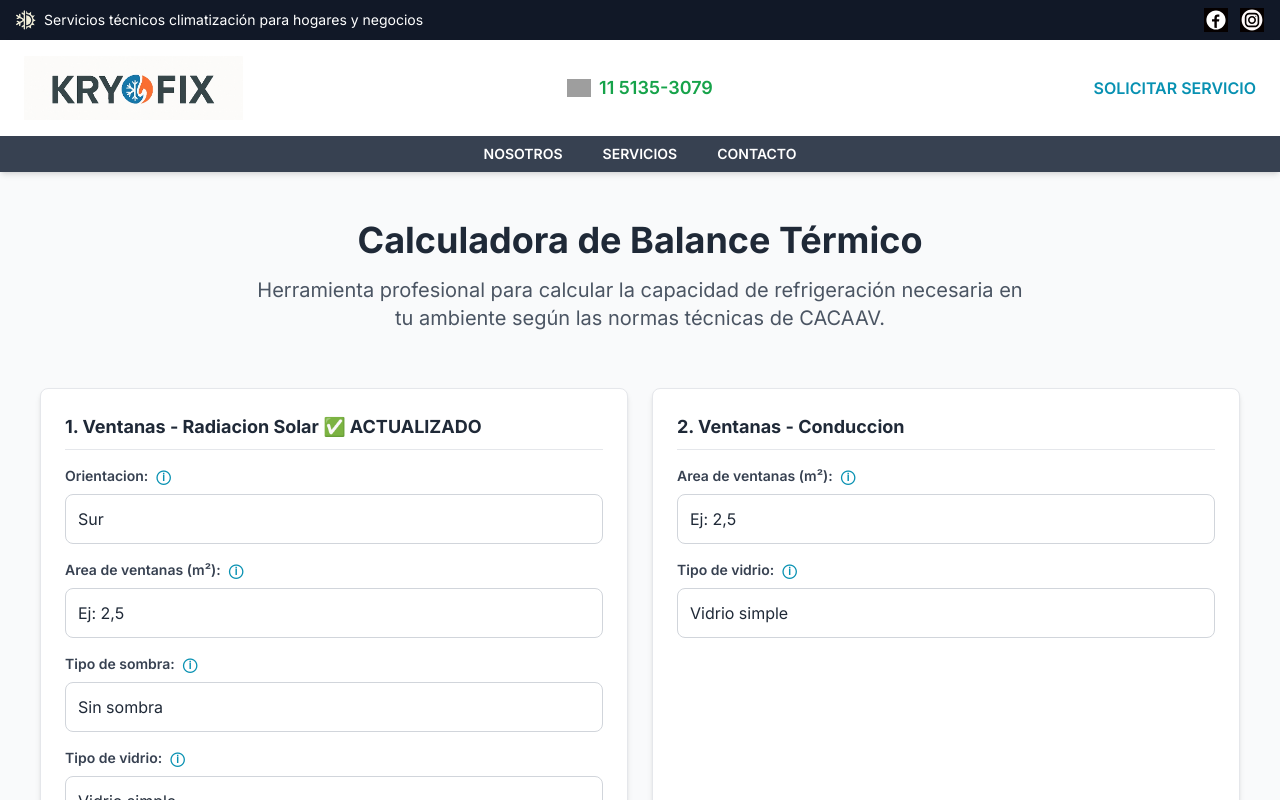
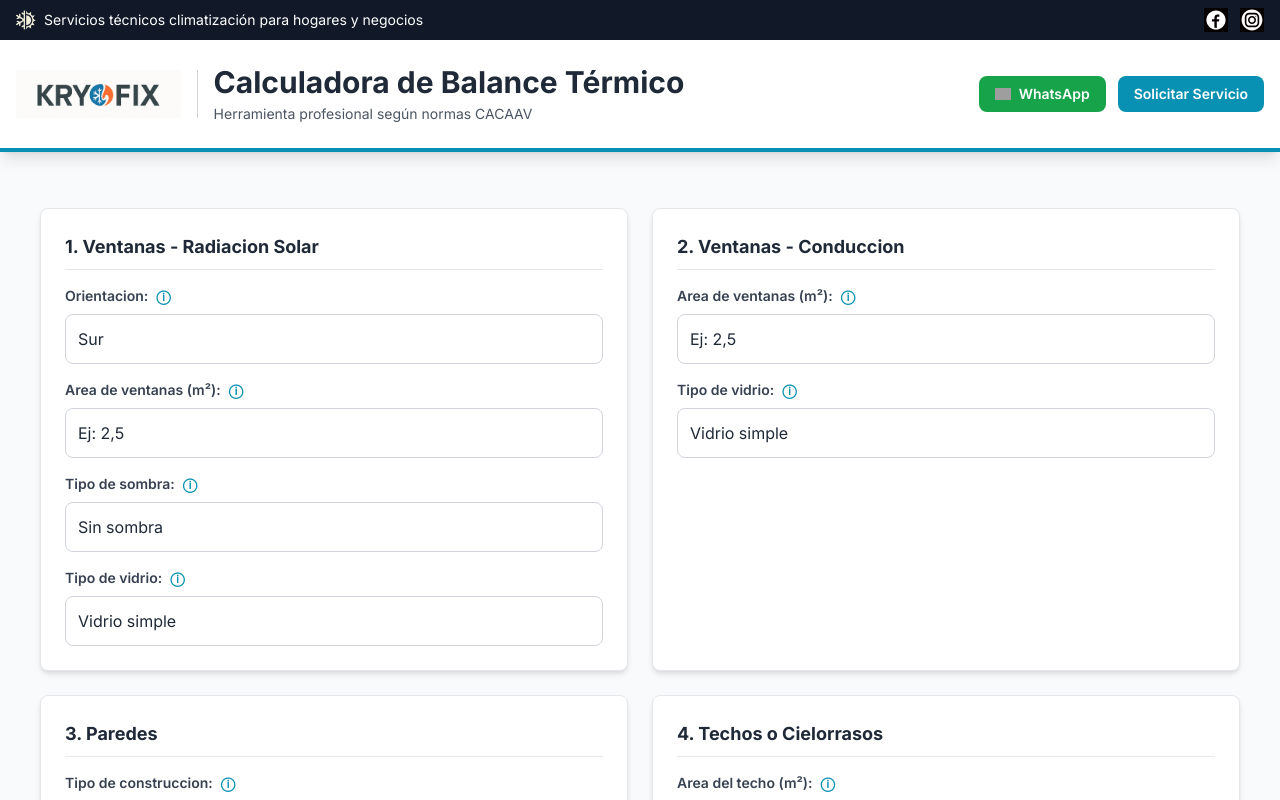
Before and after one commit to mocratus/Kryofix-Website, a Next.js app: page /calculadora in a window 1280 px wide. Shown: the top 800 px of the page. Built offline with nearby package versions, Linux system fonts and the light colour scheme; no server answers; grey boxes are pictures that could not be loaded.

Commit message:
feat: header limpio para calculadora sin barra navegacion + revert test

```diff
--- a/src/app/calculadora/page.tsx
+++ b/src/app/calculadora/page.tsx
@@ -1,23 +1,99 @@
 import CalculadoraClient from '@/components/CalculadoraClient';
-import Header from '@/components/Header';
 import Footer from '@/components/Footer';
+import Link from 'next/link';
+import Image from 'next/image';
 
 export default function CalculadoraPage() {
   return (
     <div className="min-h-screen bg-gray-50">
-      <Header hideCalculatorLink={true} />
-      <div className="py-12">
+      {/* Header simplificado para calculadora */}
+      <header className="bg-white shadow-lg border-b-4 border-cyan-600">
+        {/* Franja superior */}
+        <div className="bg-gray-900 text-white text-sm py-2 px-4 flex justify-between items-center">
+          <div className="flex items-center gap-2">
+            <span>
+              <Image src="/hvac.png" alt="HVAC" width={20} height={20} className="h-5 w-auto object-contain" />
+            </span>
+            <span>Servicios técnicos climatización para hogares y negocios</span>
+          </div>
+          <div className="flex gap-3">
+            <Link href="https://www.facebook.com/share/1C5gX4skix/" target="_blank">
+              <Image
+                src="/icon-facebook.svg"
+                alt="Facebook"
+                width={24}
+                height={24}
+                className="h-6 w-6 object-contain hover:opacity-80 transition-opacity"
+              />
+            </Link>
+            <Link href="https://www.instagram.com/kryofix.ar" target="_blank">
+              <Image
+                src="/icon-instagram.svg"
+                alt="Instagram"
+                width={24}
+                height={24}
+                className="h-6 w-6 object-contain hover:opacity-80 transition-opacity"
+              />
+            </Link>
+          </div>
+        </div>
+
+        {/* Header principal simplificado */}
+        <div className="py-6 px-4">
+          <div className="max-w-7xl mx-auto flex flex-col md:flex-row items-center justify-between gap-4">
+            {/* Logo y título */}
+            <div className="flex items-center gap-4">
+              <Link href="/">
+                <Image
+                  src="/logo-kryofix.png"
+                  alt="Logo KryoFix"
+                  width={120}
+                  height={48}
+                  className="h-12 w-auto object-contain hover:opacity-80 transition-opacity"
+                />
+              </Link>
+              <div className="hidden md:block w-px h-12 bg-gray-300"></div>
+              <div className="text-center md:text-left">
+                <h1 className="text-2xl md:text-3xl font-bold text-gray-800">
+                  Calculadora de Balance Térmico
+                </h1>
+                <p className="text-sm text-gray-600 mt-1">
+                  Herramienta profesional según normas CACAAV
+                </p>
+              </div>
+            </div>
+
+            {/* Botones de acción */}
+            <div className="flex flex-col sm:flex-row gap-3">
+              <a
+                href="https://wa.me/5491151353079?text=¡Hola!%20Me%20interesa%20conocer%20más%20sobre%20los%20servicios%20de%20KryoFix.%20¿Podrían%20ayudarme?"
+                target="_blank"
+                rel="noopener noreferrer"
+                className="flex items-center gap-2 bg-green-600 text-white px-4 py-2 rounded-lg text-sm font-semibold hover:bg-green-700 transition-colors"
+              >
+                <Image
+                  src="https://img.icons8.com/ios-filled/16/ffffff/whatsapp.png"
+                  alt="WhatsApp"
+                  width={16}
+                  height={16}
+                  className="h-4 w-4 object-contain"
+                />
+                <span>WhatsApp</span>
+              </a>
+              <Link
+                href="/contacto"
+                className="bg-cyan-600 text-white px-4 py-2 rounded-lg text-sm font-semibold hover:bg-cyan-700 transition-colors text-center"
+              >
+                Solicitar Servicio
+              </Link>
+            </div>
+          </div>
+        </div>
+      </header>
+
+      {/* Contenido principal */}
+      <div className="py-8">
         <div className="container mx-auto px-4">
-          <div className="text-center mb-8">
-            <h1 className="text-4xl font-bold text-gray-800 mb-4">
-              Calculadora de Balance Térmico
-            </h1>
-            <p className="text-xl text-gray-600 max-w-3xl mx-auto">
-              Herramienta profesional para calcular la capacidad de refrigeración necesaria
-              en tu ambiente según las normas técnicas de CACAAV.
-            </p>
-          </div>
-
           <CalculadoraClient />
 
           <div className="mt-12 bg-blue-50 p-6 rounded-lg">
--- a/src/components/BalanceTermico.tsx
+++ b/src/components/BalanceTermico.tsx
@@ -316,7 +316,7 @@ const BalanceTermico = () => {
         {/* Sección 1: Ventanas - Radiación Solar */}
         <div className="bg-white p-4 sm:p-6 rounded-lg shadow-md border border-gray-200">
           <h3 className="font-bold text-lg mb-4 text-gray-800 border-b border-gray-200 pb-2">
-            1. Ventanas - Radiacion Solar ✅ ACTUALIZADO
+            1. Ventanas - Radiacion Solar
           </h3>
             <div className="space-y-4">
               <div>
```
